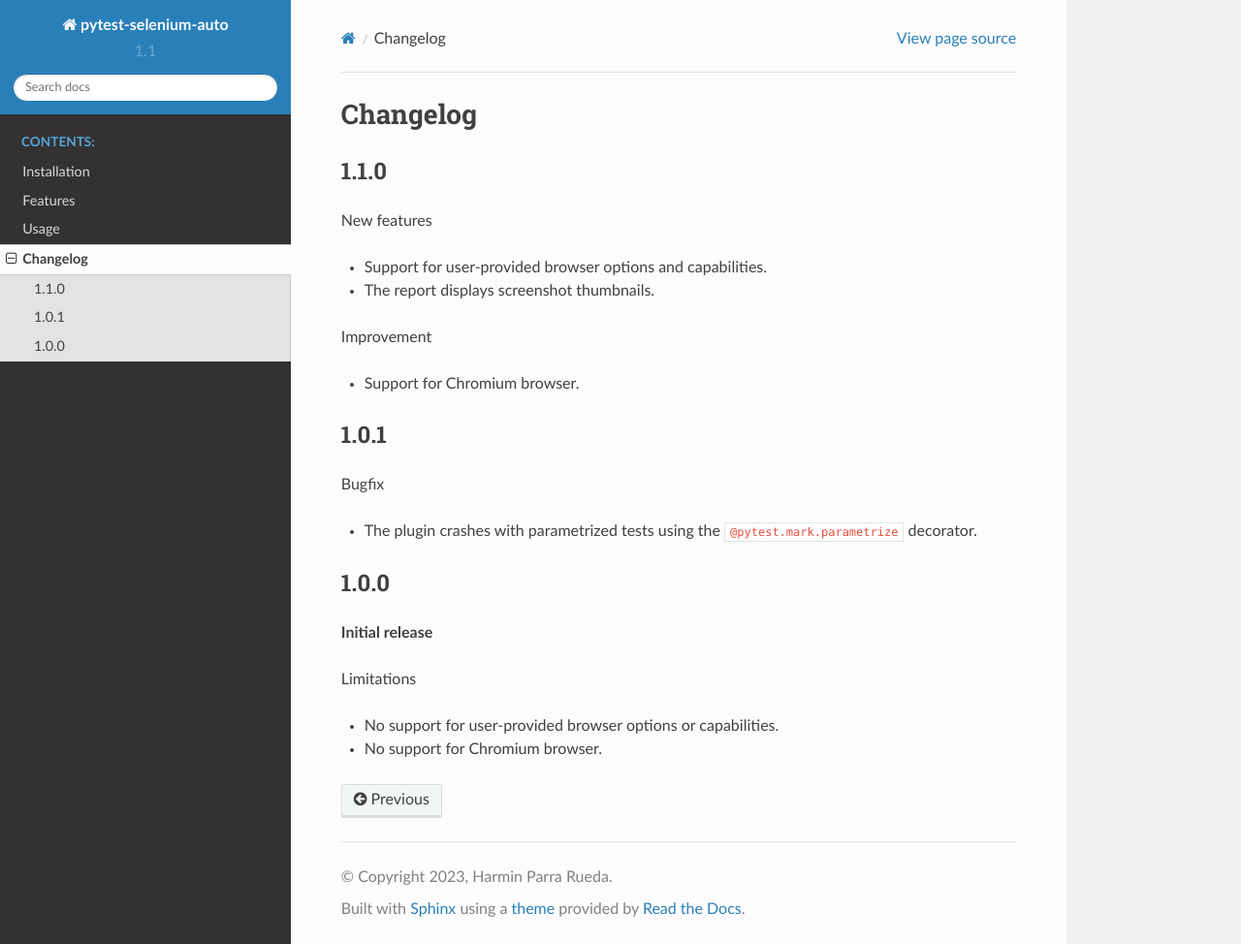
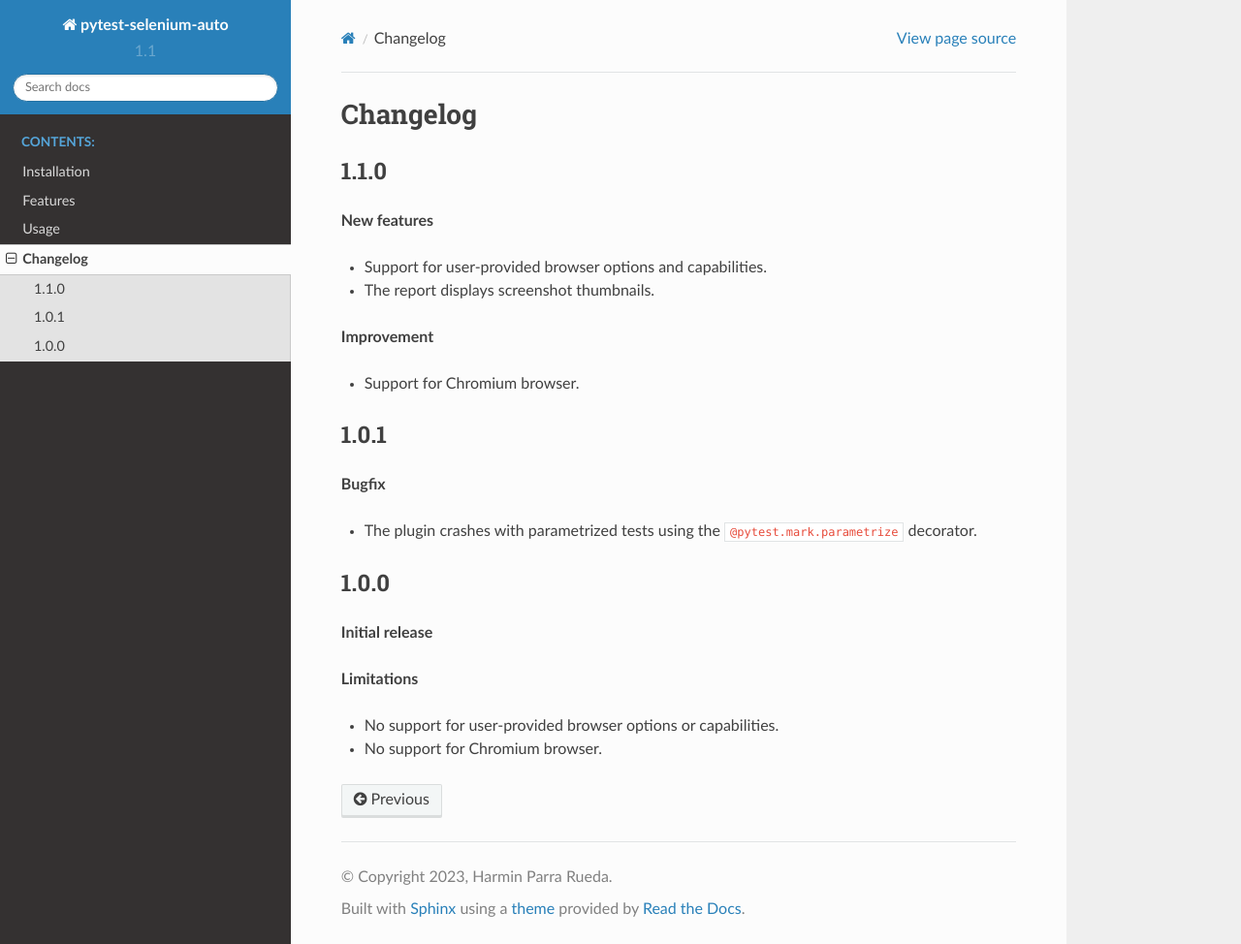
Before and after one commit to harmin-parra/pytest-selenium-auto, a Sphinx documentation site: the page built from docs/changelog.rst, in a window 1280 px wide and 974 px high. Shown: the whole window at 97% size. Built offline with Sphinx 7.4.7 and the Read the Docs theme 2.0.0, drawn with Linux system fonts in a browser that asks for light colours.

```diff
--- a/docs/changelog.rst
+++ b/docs/changelog.rst
@@ -5,19 +5,20 @@ Changelog
 1.1.0
 -----
 
-New features
+**New features**
 
 * Support for user-provided browser options and capabilities.
 * The report displays screenshot thumbnails.
 
-Improvement
+**Improvement**
 
 * Support for Chromium browser.
 
 
 1.0.1
 -----
-Bugfix
+
+**Bugfix**
 
 * The plugin crashes with parametrized tests using the ``@pytest.mark.parametrize`` decorator.
 
@@ -27,7 +28,7 @@ Bugfix
 
 **Initial release**
 
-Limitations
+**Limitations**
 
 * No support for user-provided browser options or capabilities.
 * No support for Chromium browser.
```
